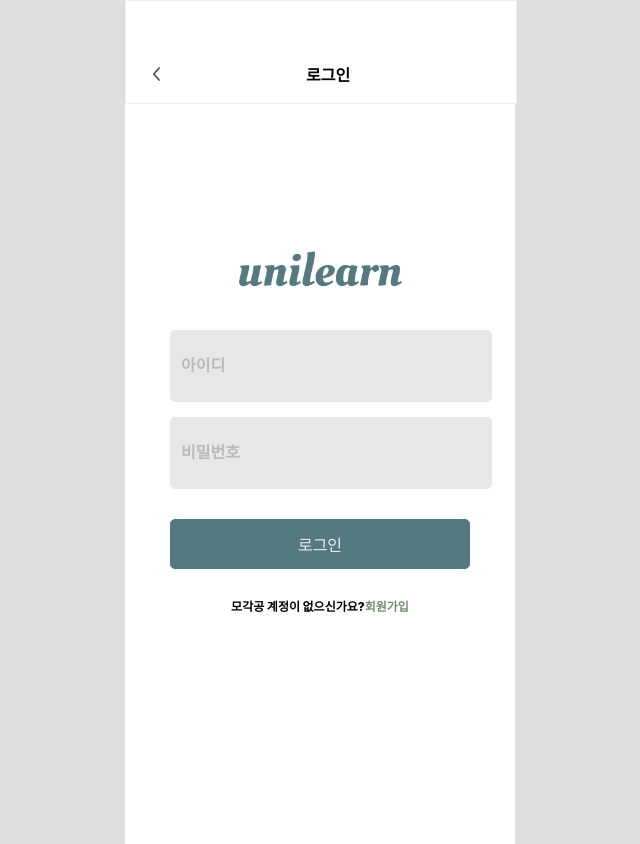
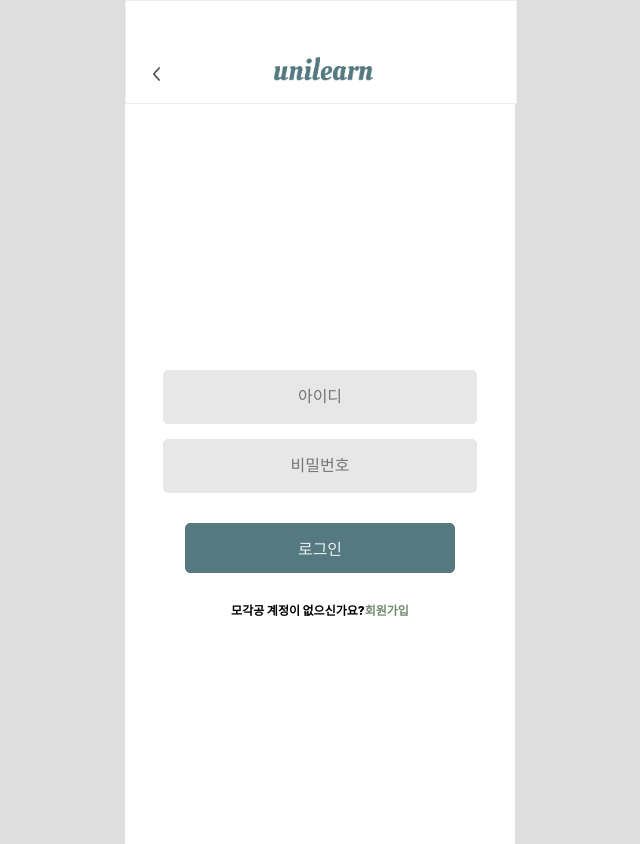
Before and after one commit to likelion-unilearn/unilearn-frontend, a React (Create React App) app: page /Login in a window 1280 px wide. Shown: the whole page, without its empty margins (320-960 px from the left). Built offline with nearby package versions, Linux system fonts and the light colour scheme.

Commit message:
로그인/회원가입 스타일드 컴포넌츠 변경

```diff
--- a/package.json
+++ b/package.json
@@ -9,6 +9,7 @@
     "axios": "^1.6.2",
     "react": "^18.2.0",
     "react-dom": "^18.2.0",
+    "react-router-dom": "^6.20.0",
     "react-scripts": "5.0.1",
     "styled-components": "^6.1.1",
     "web-vitals": "^2.1.4"
--- a/src/pages/Login&Join/Loginform.jsx
+++ b/src/pages/Login&Join/Loginform.jsx
@@ -1,21 +1,109 @@
 import React, { useState } from 'react';
 import { useNavigate } from 'react-router-dom';
-import './style.css';
-import styled from "styled-components";
+import styled from 'styled-components';
 
-import unilearnLogo from '../../img/unilearn.png'; // 로고 이미지 가져오기
+import unilearnLogo from '../../img/unilearn.png';
 import backButton from '../../img/back.png';
 
 const BackButton = ({ onClick }) => {
+  const StyledBackButton = styled.img`
+    width: 7px;
+    height: 14px;
+    left: 27px;
+    top: 66px;
+    cursor: pointer;
+    position: absolute;
+  `;
+
   return (
-      <img
-        src={backButton}
-        alt="Back"
-        onClick={onClick}
-        style={{ cursor: 'pointer' }}
-      />
+    <StyledBackButton src={backButton} alt="Back" onClick={onClick} />
   );
 };
+
+const Index = styled.div`
+  display: flex;
+  justify-content: center;
+  align-items: center;
+  height: 100vh;
+`;
+
+const Top = styled.div`
+  position: absolute;
+  width: 390px;
+  height: 102px;
+  left: 0px;
+  top: 0px;
+  background: #FFFFFF;
+  border: 1px solid #eeeef0;
+`;
+
+const UnilearnImage = styled.img`
+  width: 99px;
+  height: 25px;
+  left: 148px;
+  top: 55px;
+  font-family: 'Oleo Script Swash Caps';
+  font-style: normal;
+  font-weight: 400;
+  font-size: 30px;
+  line-height: 41px;
+  color: #547980;
+  position: absolute;
+`;
+
+const FormContainer = styled.div`
+  display: flex;
+  flex-direction: column;
+  align-items: center;
+`;
+
+const LoginForm = styled.form`
+  width: 300px;
+  display: flex;
+  flex-direction: column;
+  align-items: center;
+  margin-top : 200px;
+`;
+
+const InputField = styled.input`
+  width: 100%;
+  height: 50px;
+  padding: 1px 6px;
+  border-radius: 5px;
+  border: 1px solid #e7e7e7;
+  background-color: #e7e7e7;
+  font-size: 16px;
+  margin-bottom: 15px;
+  text-align: center;
+`;
+
+const SubmitButton = styled.button`
+  width: 90%;
+  height: 50px;
+  border-radius: 5px;
+  border: 1px solid #547980;
+  background-color: #547980;
+  font-size: 16px;
+  color: #eeeef0;
+  cursor: pointer;
+  margin-top: 15px;
+`;
+
+const SignupLink = styled.p`
+  font-family: 'Inter';
+  font-style: normal;
+  font-weight: 800;
+  font-size: 12px;
+  line-height: 15px;
+  text-align: center;
+  color: #000000;
+  margin-top: 10%;
+`;
+
+const SignupText = styled.span`
+  color: #748c70;
+`;
+
 
 const Loginform = () => {
   const navigate = useNavigate();
@@ -38,57 +126,44 @@ const BackButton = ({ onClick }) => {
 
   const handleSignupClick = () => {
     console.log('회원가입 페이지로 이동');
-      // navigate('/signup'); // 실제 회원가입 페이지로 이동하는 코드
+    navigate('/signupform'); // 실제 회원가입 페이지로 이동하는 코드
   };
 
   const handleBackClick = () => {
-      // 뒤로가기 기능을 수행할 코드를 작성합니다.
-      // 예를 들어, navigate('/') 등으로 이전 페이지로 이동할 수 있습니다.
     console.log('뒤로 가기 버튼 클릭됨');
     // navigate('/');
   };
 
   return (
-      <div className="index">
-        <div className="top">
-          <div className="backbutton">
+    <Index>
+      <Top>
+        <UnilearnImage src={unilearnLogo} alt="Unilearn" />
         <BackButton onClick={handleBackClick} />
-            <span>로그인</span>
-          </div>
-        </div>
-        <img className="unilearn" alt="Unilearn" src={unilearnLogo} />
-        <div className="login-container">
-          <form className="login-form1" onSubmit={handleFormSubmit}>
-            <div className="form-login">
-              <input
+      </Top>
+      <FormContainer>
+        <LoginForm onSubmit={handleFormSubmit}>
+          <InputField
             type="text"
             id="username"
             placeholder="아이디"
             value={username}
             onChange={handleUsernameChange}
           />
-            </div>
-            <div className="form-password">
-              <input
+          <InputField
             type="password"
             id="password"
             placeholder="비밀번호"
             value={password}
             onChange={handlePasswordChange}
           />
-            </div>
-            </form>
-            <form className="login-form">
-            <button type="submit">로그인</button>
-          </form>
-          <p className="signup-link">
+          <SubmitButton type="submit">로그인</SubmitButton>
+        </LoginForm>
+        <SignupLink>
           <span>모각공 계정이 없으신가요?</span>
-            <span onClick={handleSignupClick} className="text-wrapper-4">
-              회원가입
-            </span>
-          </p>
-        </div>
-      </div>
+          <SignupText onClick={handleSignupClick}>회원가입</SignupText>
+        </SignupLink>
+      </FormContainer>
+    </Index>
   );
 };
 
--- a/src/pages/Login&Join/SignupVerification.jsx
+++ b/src/pages/Login&Join/SignupVerification.jsx
@@ -51,7 +51,7 @@ const InputContainer = styled.div`
   align-items: center;
   padding: 20px;
   position: absolute;
-  width: 240px;
+  width: 200px;
   height: auto;
   left: calc(50% - 240px/2 - 59px);
   top: 296px;
@@ -64,10 +64,11 @@ const Input2Container = styled.div`
   align-items: center;
   padding: 20px;
   position: absolute;
-  width: 240px;
+  width: 200px;
   height: auto;
   left: calc(50% - 240px/2 - 59px);
   top: 350px;
+  margin-top:10px;
 `;
 
 const Input = styled.input`
@@ -93,18 +94,23 @@ const SubmitButton = styled.button`
   background: #E8EFE9;
   border-radius: 5px;
   border:none;
+
 `;
 
 const ConfirmButton = styled.button`
-  display: ${props => (props.isCodeSent ? 'block' : 'none')};
+  display: block;
   width: 96px;
   height: 48px;
-  background: #E8EFE9;
+  background: ${props => (props.isClicked ? '#547980' : '#E8EFE9')};
   border-radius: 5px;
   border:none;
   position: absolute;
+  top: 20px;
   left: calc(50% - 96px/2 + 181px);
+  cursor: ${props => (props.isClicked ? 'default' : 'pointer')}; // 클릭된 후에는 커서가 바뀌도록
 `;
+
+// AuthButton 컴포넌트
 const AuthButton = styled.button`
   display: ${props => (props.visible ? 'block' : 'none')};
   width: 240px;
@@ -135,6 +141,8 @@ const SignupVerification = () => {
   const [isCodeSent, setIsCodeSent] = useState(false);
   const [isCodeVerified, setIsCodeVerified] = useState(false);
   const [isVerified, setIsVerified] = useState(false);
+  const [isClicked, setIsClicked] = useState(false);
+  const [isAuthVisible, setIsAuthVisible] = useState(false);
 
   const handleUsernameChange = (event) => {
     setUsername(event.target.value);
@@ -150,6 +158,8 @@ const SignupVerification = () => {
   };
 
   const handleVerifyCode = () => {
+    setIsClicked(true);
+    setIsAuthVisible(true);
     setIsVerified(true);
   };
 
@@ -191,7 +201,7 @@ const SignupVerification = () => {
                 width: '112px',
                 height: '22px',
                 left: '250px',
-                top: '35px',
+                top: '10px',
                 fontFamily: 'Almarai',
                 fontStyle: 'normal',
                 fontWeight: '600',
@@ -221,7 +231,8 @@ const SignupVerification = () => {
       <ConfirmButton
         type="button"
         onClick={handleVerifyCode}
-                  isCodeSent={isCodeSent}
+        isClicked={isClicked}
+        disabled={!isCodeVerified}
       >
         확인
       </ConfirmButton>
--- a/src/pages/Login&Join/Signupform.jsx
+++ b/src/pages/Login&Join/Signupform.jsx
@@ -3,6 +3,7 @@ import styled from 'styled-components';
 import { useNavigate } from 'react-router-dom';
 import unilearnLogo from '../../img/unilearn.png';
 import backButton from '../../img/back.png';
+
 
 const Index = styled.div`
   display: flex;
@@ -42,6 +43,43 @@ const StyledBackButton = styled.img`
   left: 27px;
   top: 66px;
   cursor: pointer;
+`;
+
+const FormContainer = styled.div`
+  display: flex;
+  flex-direction: column;
+  align-items: center;
+`;
+
+const LoginForm = styled.form`
+  width: 300px;
+  display: flex;
+  flex-direction: column;
+  align-items: center;
+  margin-top : 200px;
+`;
+
+const InputField = styled.input`
+  width: 100%;
+  height: 50px;
+  padding: 1px 6px;
+  border-radius: 5px;
+  border: 1px solid #e7e7e7;
+  background-color: #e7e7e7;
+  font-size: 16px;
+  margin-bottom: 15px;
+  text-align: center;
+`;
+const SubmitButton = styled.button`
+  width: 90%;
+  height: 50px;
+  border-radius: 5px;
+  border: 1px solid #547980;
+  background-color: #547980;
+  font-size: 16px;
+  color: #eeeef0;
+  cursor: pointer;
+  margin-top: 15px;
 `;
 
 const BackButton = ({ onClick }) => {
@@ -122,61 +160,52 @@ const SignUpForm = () => {
         textAlign: 'center',
         color: '#231E1E',
       }}>회원가입</p>
-      <div className="login-container">
-        <form className="login-form" onSubmit={handleFormSubmit}>
-          <div className="form-login">
-            <input
+   <FormContainer>
+        <LoginForm onSubmit={handleFormSubmit}>
+          <InputField
             type="text"
             id="username"
             placeholder="아이디"
             value={username}
             onChange={handleUsernameChange}
           />
-          </div>
-          <div className="form-password">
-            <input
+          <InputField
             type="password"
             id="password"
             placeholder="비밀번호"
             value={password}
             onChange={handlePasswordChange}
           />
-          </div>
-          <div className="form-password">
-            <input
+           <InputField
               type="password"
               id="confirmPassword"
               placeholder="비밀번호 확인"
               value={confirmPassword}
               onChange={handleConfirmPasswordChange}
             />
-          </div>
-          <div className="form-login">
-            <input
+          <InputField
               type="text"
               id="fullName"
               placeholder="이름"
               value={fullName}
               onChange={handleFullNameChange}
             />
-          </div>
-          <div className="form-login">
-            <input
+          <InputField
               type="text"
               id="nickname"
               placeholder="닉네임"
               value={nickname}
               onChange={handleNicknameChange}
             />
-          </div>
+          </LoginForm>
           {passwordMismatch && (
             <p style={{ color: 'red' }}>비밀번호가 일치하지 않습니다.</p>
           )}
-          <button type="submit">다음</button>
-        </form>
-      </div>
+           <SubmitButton type="submit">다음</SubmitButton>
 
+          </FormContainer>
     </Index>
+
   );
 };
 
--- a/src/pages/Login&Join/style.css
+++ /dev/null
@@ -1,102 +0,0 @@
-.index {
-  display: flex;
-  justify-content: center;
-  align-items: center;
-  height: 100vh;
-}
-
-.index .top {
-  position: absolute;
-  width: 390px;
-  height: 102px;
-  left: 0px;
-  top: 0px;
-  background: #FFFFFF;
-  border: 1px solid #eeeef0;
-}
-
-
-.index .unilearn {
-  height: 37px;
-  /* left: 123px; */
-  position: absolute;
-  top: 250px;
-  width: 163px;
-}
-
-.backbutton img {
-  position: absolute;
-  width: 7px;
-  height: 14px;
-  left: 27px;
-  top: 66px;
-  cursor: pointer;
-}
-.backbutton span {
-  font-family: 'Abhaya Libre ExtraBold';
-  font-weight: 800;
-  font-size: 16px;
-  line-height: 19px;
-  color: #000000;
-  position: absolute;
-  left: 180px;
-  top: 65px;
-}
-
-.login-container {
-  margin-top: 40%;
-  display: flex;
-  flex-direction: column;
-  align-items: center;
-}
-
-.login-form1,
-.login-form {
-  width: 300px; /* 적절한 너비로 조정해주세요 */
-}
-
-.form-login input,
-.form-password input {
-  width: 100%;
-  height: 50px;
-  padding: 10px;
-  border-radius: 5px;
-  border: 1px solid #e7e7e7;
-  background-color: #e7e7e7;
-  font-size: 16px;
-  margin-bottom: 15px;
-}
-
-.form-login input::placeholder,
-.form-password input::placeholder {
-  color: #BABABA;
-  font-family: 'Abhaya Libre ExtraBold';
-  font-weight: 800;
-}
-
-.login-form button[type="submit"] {
-  width: 100%;
-  height: 50px;
-  border-radius: 5px;
-  border: 1px solid #547980;
-  background-color: #547980;
-  font-size: 16px;
-  color: #eeeef0;
-  cursor: pointer;
-  margin-top: 15px;
-}
-
-.signup-link {
-  font-family: 'Inter';
-  font-style: normal;
-  font-weight: 800;
-  font-size: 12px;
-  line-height: 15px;
-  text-align: center;
-  color: #000000;
-  margin-top: 10%;
-}
-
-.text-wrapper-4 {
-  color: #748C70;
-}
```
Also changed, not shown: src/img/logo.png (added), 1 other file (tests, documents, lock files or other folders). Lines whose indentation alone changed are shown as unchanged.
